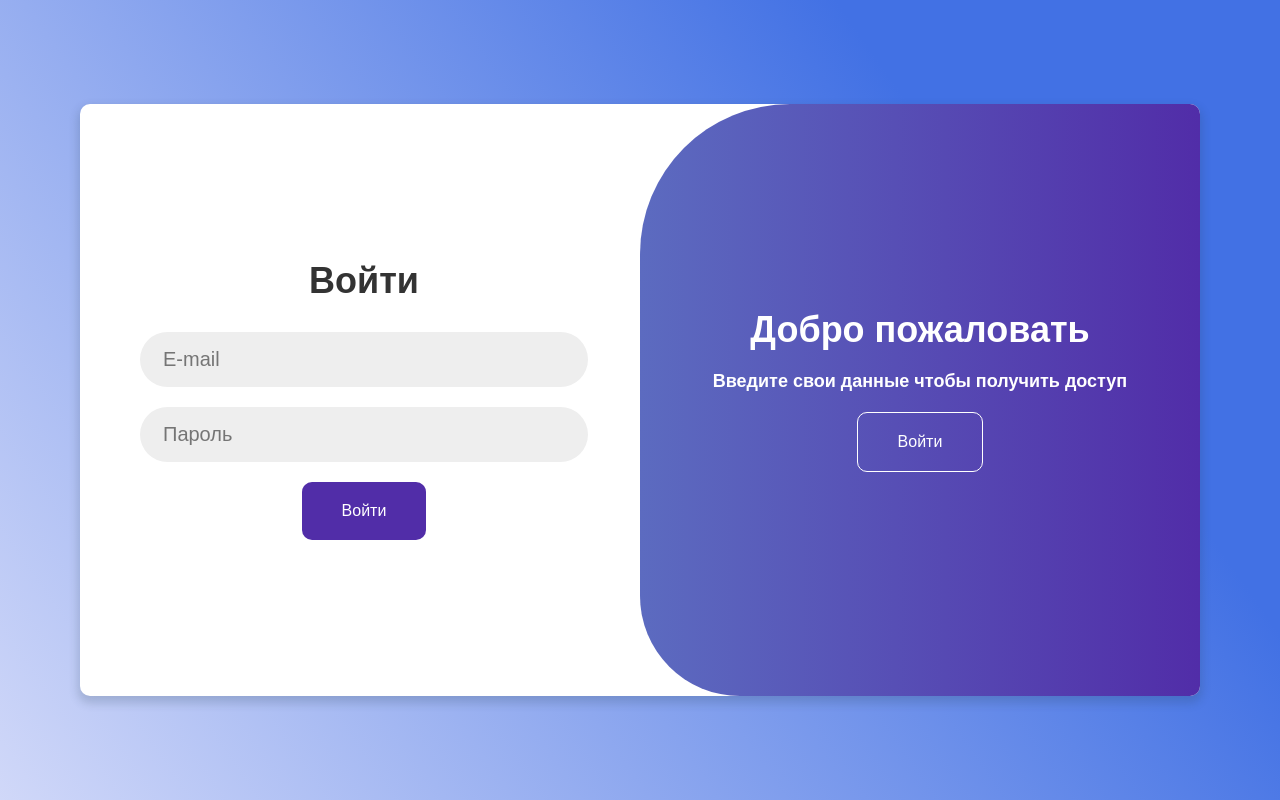
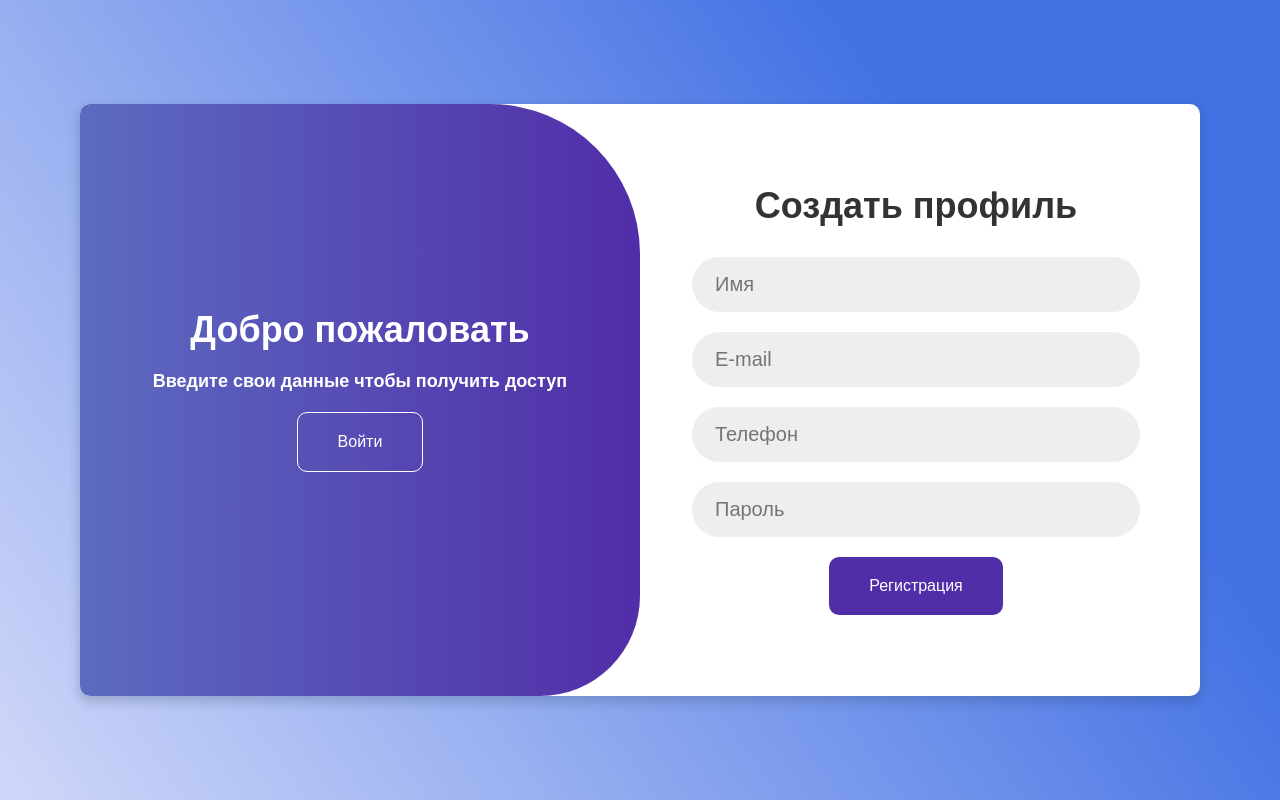
Before and after one commit to EAI7I/shop, a Next.js app in the folder client/: page /auth in a window 1280 px wide. Both pictures are taken after a click on the button "Регистрация". Built offline with nearby package versions, Linux system fonts and the light colour scheme; a web font is replaced by a local one.

Commit message:
refactor

```diff
--- a/client/src/pages/auth/auth.module.scss
+++ b/client/src/pages/auth/auth.module.scss
@@ -74,15 +74,15 @@
 }
 .signUpForm {
   top: 0;
-  left: 0;
+  right: 0;
   opacity: 0;
-  transition: all 0.9s ease-in-out;
+  transition: all 0.7s ease-in-out;
 }
 .signInForm {
   top: 0;
-  right: 0;
+  left: 0;
   opacity: 0;
-  transition: all 0.9s ease-in-out;
+  transition: all 0.7s ease-in-out;
 }
 .toggleContainer h2 {
   color: #fff;
@@ -97,28 +97,26 @@
 .toggleContainer * {
   margin-bottom: 20px;
 }
-.toggleContainer.signin {
+.toggleContainer.signup {
   transform: translateX(-100%);
   border-radius: 0px 150px 100px 0px;
 }
-.toggleContainer.signup {
+.toggleContainer.signin {
   transform: translateX(0%);
+}
+.signInForm.signup {
+  opacity: 0;
+  transform: translateX(30%);
+}
+.signUpForm.signin {
+  opacity: 0;
+  transform: translateX(-30%);
+}
+.signUpForm.signup {
+  opacity: 1;
 }
 .signInForm.signin {
   opacity: 1;
-  animation: hide 0.6s 0.1s forwards;
-}
-.signUpForm.signup {
-  opacity: 1;
-  animation: hide 0.6s 0.1s forwards;
-}
-.signUpForm.signin {
-  transform: translateX(100%);
-  animation: move 0.6s 0.1s forwards;
-}
-.signInForm.signup {
-  transform: translateX(-100%);
-  animation: move 0.6s 0.1s forwards;
 }
 .toggleContainerMob {
   display: none;
@@ -138,7 +136,6 @@
   pointer-events: none;
   z-index: 1001;
   animation: fadeIn 1s normal 0s;
-
   display: none;
 }
 .centerBtn {
@@ -153,28 +150,6 @@
   }
   100% {
     background-position: 0% 80%;
-  }
-}
-@keyframes move {
-  0%,
-  49% {
-    opacity: 0;
-    z-index: 1;
-  }
-  50%,
-  100% {
-    opacity: 1;
-    z-index: 5;
-  }
-}
-@keyframes hide {
-  0%,
-  49% {
-    opacity: 1;
-  }
-  50%,
-  100% {
-    opacity: 0;
   }
 }
 @media (max-width: 1100px) {
@@ -195,21 +170,21 @@
     transform: none;
   }
 
-  .signInForm.signup {
+  .signInForm.signin {
     transform: none;
     animation: none;
     display: flex;
     animation: fadeIn 1s normal 0s;
   }
-  .signUpForm.signup {
+  .signUpForm.signin {
     animation: none;
     display: none;
   }
-  .signInForm.signin {
+  .signInForm.signup {
     animation: none;
     display: none;
   }
-  .signUpForm.signin {
+  .signUpForm.signup {
     transform: none;
     animation: fadeIn 1s normal 0s;
     display: flex;
@@ -232,7 +207,6 @@
     align-items: center;
     justify-content: center;
     transition: all 1s;
-    // z-index: 1000;
   }
 
   .animated_signup {
@@ -243,6 +217,7 @@
     animation: scaleToogleWrapperMob2 1.3s linear 0s 1 normal;
     z-index: 1000;
   }
+
   .toggleContainerMobText {
     display: flex;
   }
--- a/client/src/pages/auth/constants.ts
+++ b/client/src/pages/auth/constants.ts
@@ -12,7 +12,7 @@ export const toogleText = {
   },
 };
 
-export const signUpFormSchema = yup.object({
+export const signInFormSchema = yup.object({
   email: yup
     .string()
     .email("Введите корректный адрес электронной почты")
@@ -22,7 +22,7 @@ export const signUpFormSchema = yup.object({
     .min(6, "Пароль должен состоять хотя бы из 6 символов")
     .required("Введите пароль"),
 });
-export const signInFormSchema = yup.object({
+export const signUpFormSchema = yup.object({
   name: yup.string().required("Введите имя"),
   email: yup
     .string()
--- a/client/src/pages/auth/index.tsx
+++ b/client/src/pages/auth/index.tsx
@@ -7,12 +7,19 @@ import { toogleText } from "./constants";
 import { useSignUpForm, useSignInForm } from "./hooks";
 
 export default function Signup() {
-  const [actionState, setActionState] = useState("signup");
+  const [actionState, setActionState] = useState("signin");
   const [toogleBlockText, setToogleBlockText] = useState(
     toogleText[actionState]
   );
   const { signUpFormAction, onSubmitSignUp } = useSignUpForm();
   const { signInFormAction, onSubmitSignIn } = useSignInForm();
+
+  const toogleButtonHandler = () => {
+    actionState == "signin"
+      ? setActionState("signup")
+      : setActionState("signin");
+  };
+
   useEffect(() => {
     setToogleBlockText(toogleText[actionState]);
   }, [actionState]);
@@ -28,31 +35,59 @@ export default function Signup() {
               styles[actionState]
             )}
           >
-            <h2 className={styles.title}>Cоздать профиль</h2>
+            <h2 className={styles.title}>Войти</h2>
             <form onSubmit={onSubmitSignIn}>
-              <Input
-                type="text"
-                placeholder="Имя"
-                hookForm={signInFormAction}
-                name="name"
-              />
               <Input
                 placeholder="E-mail"
                 hookForm={signInFormAction}
                 name="email"
-              />
-
-              <Input
-                type="tel"
-                placeholder="Телефон"
-                hookForm={signInFormAction}
-                name="tel"
               />
               <Input
                 type="password"
                 placeholder="Пароль"
                 hookForm={signInFormAction}
                 name="password"
+                autoComplete="on"
+              />
+              <div className={styles.centerBtn}>
+                <Button name={"primaryPurpleBtn"} type="submit">
+                  Войти
+                </Button>
+              </div>
+            </form>
+          </div>
+          <div
+            className={classNames(
+              styles.formWrapper,
+              styles.signUpForm,
+              styles[actionState]
+            )}
+          >
+            <h2 className={styles.title}>Cоздать профиль</h2>
+            <form onSubmit={onSubmitSignUp}>
+              <Input
+                type="text"
+                placeholder="Имя"
+                hookForm={signUpFormAction}
+                name="name"
+              />
+              <Input
+                placeholder="E-mail"
+                hookForm={signUpFormAction}
+                name="email"
+              />
+              <Input
+                type="tel"
+                placeholder="Телефон"
+                hookForm={signUpFormAction}
+                name="tel"
+              />
+              <Input
+                type="password"
+                placeholder="Пароль"
+                hookForm={signUpFormAction}
+                name="password"
+                autoComplete="on"
               />
               <div className={styles.centerBtn}>
                 <Button name={"primaryPurpleBtn"} type="submit">
@@ -71,14 +106,7 @@ export default function Signup() {
             <h4 className={styles.toggleContainerSubTitle}>
               {toogleBlockText.subtitle}
             </h4>
-            <Button
-              name={"secondaryPurpleBtn"}
-              onClick={() => {
-                actionState == "signin"
-                  ? setActionState("signup")
-                  : setActionState("signin");
-              }}
-            >
+            <Button name={"secondaryPurpleBtn"} onClick={toogleButtonHandler}>
               {toogleBlockText.btnText}
             </Button>
           </div>
@@ -87,41 +115,10 @@ export default function Signup() {
               styles.toggleContainerMob,
               styles[`animated_${actionState}`]
             )}
-            onClick={() => {
-              actionState == "signin"
-                ? setActionState("signup")
-                : setActionState("signin");
-            }}
+            onClick={toogleButtonHandler}
           ></div>
           <div className={styles.toggleContainerMobText}>
             {toogleBlockText.btnText}
-          </div>
-          <div
-            className={classNames(
-              styles.formWrapper,
-              styles.signUpForm,
-              styles[actionState]
-            )}
-          >
-            <h2 className={styles.title}>Войти</h2>
-            <form onSubmit={onSubmitSignUp}>
-              <Input
-                placeholder="E-mail"
-                hookForm={signUpFormAction}
-                name="email"
-              />
-              <Input
-                type="password"
-                placeholder="Пароль"
-                hookForm={signUpFormAction}
-                name="password"
-              />
-              <div className={styles.centerBtn}>
-                <Button name={"primaryPurpleBtn"} type="submit">
-                  Войти
-                </Button>
-              </div>
-            </form>
           </div>
         </div>
       </div>
--- a/client/src/ui/Input/Input.tsx
+++ b/client/src/ui/Input/Input.tsx
@@ -10,6 +10,7 @@ export default function Input({
   placeholder,
   hookForm,
   name,
+  autoComplete,
 }: React.InputHTMLAttributes<HTMLInputElement> & inputPropsType) {
   return (
     <div className={styles.customInputWraper}>
@@ -19,6 +20,7 @@ export default function Input({
         placeholder={placeholder}
         {...hookForm?.register(name)}
         aria-invalid={hookForm?.formState?.errors?.[name || ""] ? true : false}
+        autoComplete={autoComplete}
       />
       <p className={styles.errorText}>
         {hookForm?.formState?.errors?.[name || ""]?.message}
```
